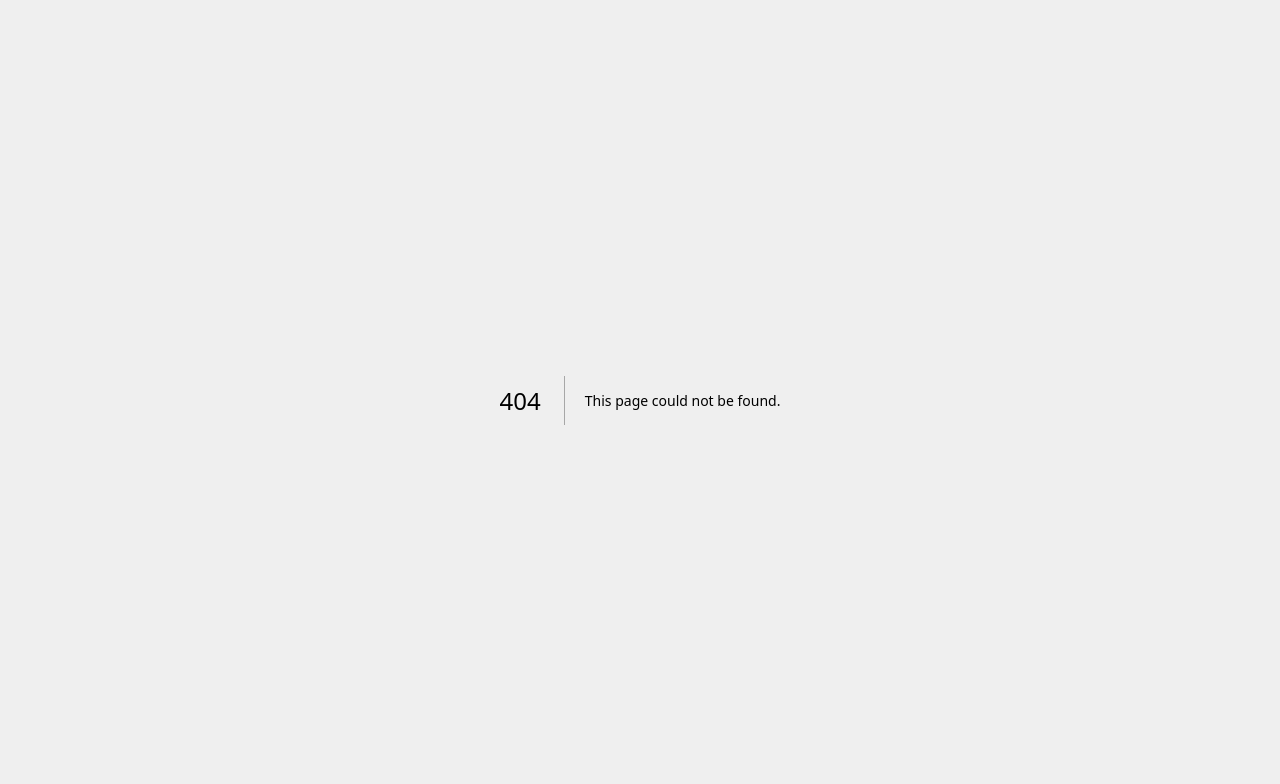
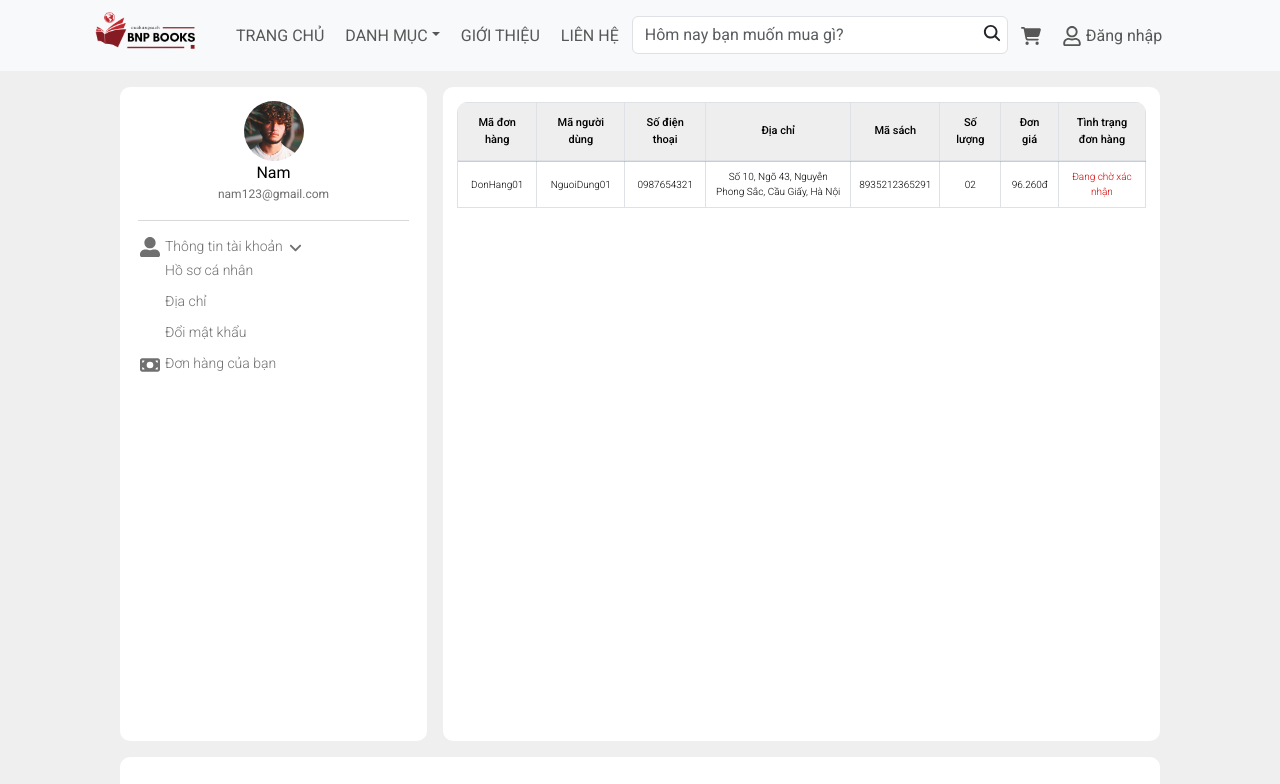
Before and after one commit to Foxie2003/fe-book-store, a Next.js app: page /user/profile/bill in a window 1280 px wide. Before the commit this address had no page. Shown: the top 784 px of the page. Built offline with nearby package versions, Linux system fonts and the light colour scheme.

Commit message:
Add user profile pages

```diff
--- a/src/app/page.tsx
+++ b/src/app/page.tsx
@@ -4,6 +4,6 @@ import { useRouter } from "next/navigation";
 
 export default function Home() {
   const router = useRouter();
-  router.push("/login");
+  router.push("/auth/login");
   return <></>;
 }
--- /dev/null
+++ b/src/app/user/profile/bill/page.tsx
@@ -0,0 +1,120 @@
+import TableStyle from "@/styles/admin/table.module.css";
+import ProfileStyle from "@/styles/user/user.profile.module.css";
+import { Table } from "react-bootstrap";
+
+function BillPage() {
+  return (
+    <div className={ProfileStyle["profile-right-container"]}>
+      <div className={TableStyle["table"]}>
+        <Table bordered hover>
+          <thead className={TableStyle["table-header"]}>
+            <tr>
+              <th
+                style={{ backgroundColor: "#eee", padding: 12, fontSize: 11 }}
+                className={TableStyle["table-header-cell"]}
+              >
+                Mã đơn hàng
+              </th>
+              <th
+                style={{ backgroundColor: "#eee", padding: 12, fontSize: 11 }}
+                className={TableStyle["table-header-cell"]}
+              >
+                Mã người dùng
+              </th>
+              <th
+                style={{ backgroundColor: "#eee", padding: 12, fontSize: 11 }}
+                className={TableStyle["table-header-cell"]}
+              >
+                Số điện thoại
+              </th>
+              <th
+                style={{ backgroundColor: "#eee", padding: 12, fontSize: 11 }}
+                className={TableStyle["table-header-cell"]}
+              >
+                Địa chỉ
+              </th>
+              <th
+                style={{ backgroundColor: "#eee", padding: 12, fontSize: 11 }}
+                className={TableStyle["table-header-cell"]}
+              >
+                Mã sách
+              </th>
+              <th
+                style={{ backgroundColor: "#eee", padding: 12, fontSize: 11 }}
+                className={TableStyle["table-header-cell"]}
+              >
+                Số lượng
+              </th>
+              <th
+                style={{ backgroundColor: "#eee", padding: 12, fontSize: 11 }}
+                className={TableStyle["table-header-cell"]}
+              >
+                Đơn giá
+              </th>
+              <th
+                style={{ backgroundColor: "#eee", padding: 12, fontSize: 11 }}
+                className={TableStyle["table-header-cell"]}
+              >
+                Tình trạng đơn hàng
+              </th>
+            </tr>
+          </thead>
+          <tbody>
+            <tr>
+              <td
+                className={TableStyle["table-data-cell"]}
+                style={{ fontSize: 10 }}
+              >
+                DonHang01
+              </td>
+              <td
+                className={TableStyle["table-data-cell"]}
+                style={{ fontSize: 10 }}
+              >
+                NguoiDung01
+              </td>
+              <td
+                className={TableStyle["table-data-cell"]}
+                style={{ fontSize: 10 }}
+              >
+                0987654321
+              </td>
+              <td
+                className={TableStyle["table-data-cell"]}
+                style={{ fontSize: 10 }}
+              >
+                Số 10, Ngõ 43, Nguyễn Phong Sắc, Cầu Giấy, Hà Nội
+              </td>
+              <td
+                className={TableStyle["table-data-cell"]}
+                style={{ fontSize: 10 }}
+              >
+                8935212365291
+              </td>
+              <td
+                className={TableStyle["table-data-cell"]}
+                style={{ fontSize: 10 }}
+              >
+                02
+              </td>
+              <td
+                className={TableStyle["table-data-cell"]}
+                style={{ fontSize: 10 }}
+              >
+                96.260đ
+              </td>
+              <td
+                style={{ color: "#D10000", fontSize: 10 }}
+                className={TableStyle["table-data-cell"]}
+              >
+                Đang chờ xác nhận
+              </td>
+            </tr>
+          </tbody>
+        </Table>
+      </div>
+    </div>
+  );
+}
+
+export default BillPage;
--- a/src/styles/user/user.profile.module.css
+++ b/src/styles/user/user.profile.module.css
@@ -132,3 +132,10 @@
   margin: 15px 0;
   align-self: center;
 }
+
+.profile-right-input-container {
+  display: flex;
+  align-items: center;
+  text-wrap: nowrap;
+  margin-bottom: 20px;
+}
```
Also changed, not shown: src/app/user/profile/change-password/page.tsx (added, +7 -0 lines), src/components/user/profile/address.tsx (+3 -9 lines), src/components/user/profile/changePassword.tsx (added, +77 -0 lines).
